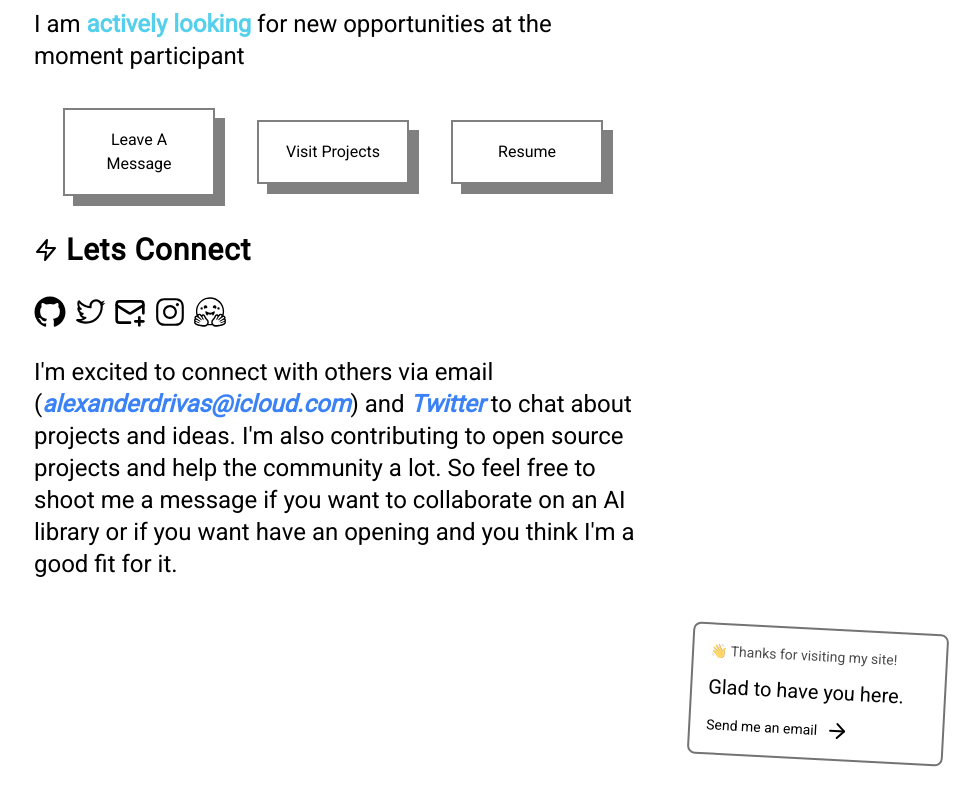
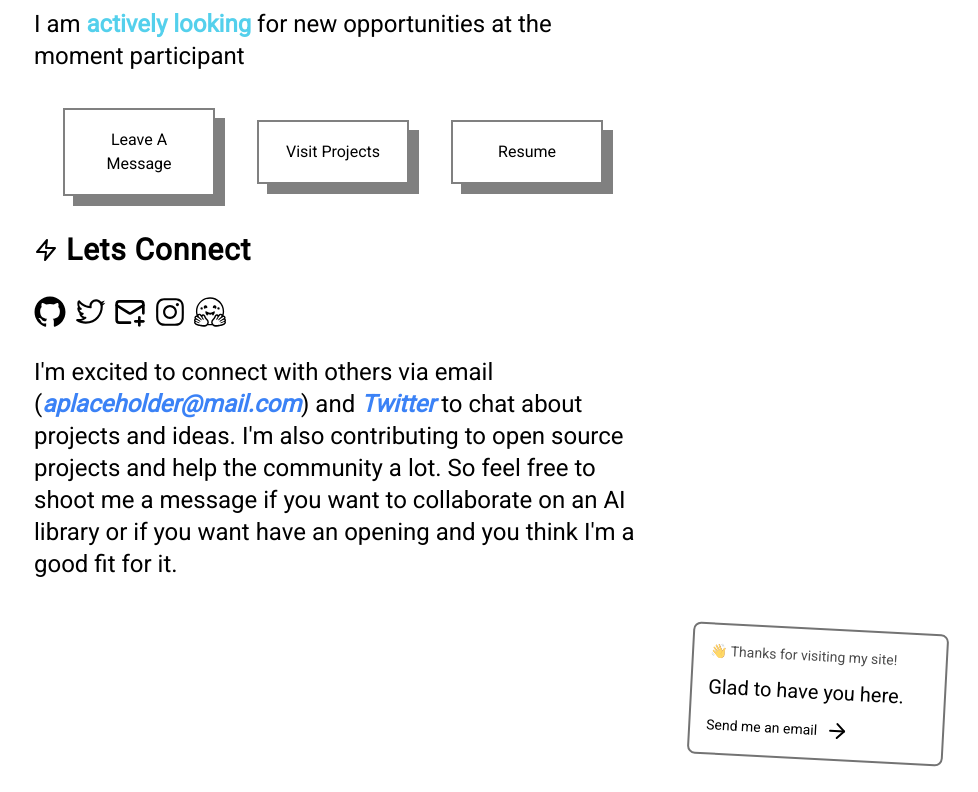
Before and after one commit to Alexander-lll/Alexander-lll.github.io, a Next.js app: page /about in a window 1280 px wide. Shown: the part 620-1412 px from the top of the page, without its empty margins (302-1280 px from the left). Built offline with nearby package versions, Linux system fonts and the light colour scheme.

Commit message:
Update page.tsx

```diff
--- a/src/app/about/page.tsx
+++ b/src/app/about/page.tsx
@@ -76,7 +76,7 @@ const AboutPage = () => {
                     <a href="https://twitter.com/not_so_lain" target="_blank" rel="noopener noreferrer">
                         <TwitterLogoIcon className=" h-6 lg:h-10 w-8 lg:w-8 duration-200 hover:-translate-y-2 cursor-pointer" />
                     </a>
-                    <a href="mailto:alexanderdrivas@icloud.com?body=Hello" target="_blank" rel="noopener noreferrer">
+                    <a href="mailto:aplaceholder@mail.com?body=Hello" target="_blank" rel="noopener noreferrer">
                         <MailPlus className=" h-6 lg:h-10 w-8 lg:w-8 duration-200 hover:-translate-y-2 cursor-pointer" />
                     </a>
                     <a href="https://instagram.com/not_so_lain" target="_blank" rel="noopener noreferrer">
@@ -88,8 +88,8 @@ const AboutPage = () => {
                 </div>
                 <p className=" text-md lg:text-2xl whitespace-break-spaces font-normal">
                     I&apos;m excited to connect with others via email (
-                    <a href="mailto:alexanderdrivas@icloud.com?body=Hello" rel="noopener noreferrer" target="_blank" className=" text-blue-500 italic font-bold">
-                        alexanderdrivas@icloud.com
+                    <a href="mailto:aplaceholder@mail.com?body=Hello" rel="noopener noreferrer" target="_blank" className=" text-blue-500 italic font-bold">
+                        aplaceholder@mail.com
                     </a>
                     ) and{" "}
                     <a href="https://twitter.com/not_so_lain" rel="noopener noreferrer" target="_blank" className="font-bold italic text-blue-500">
```
